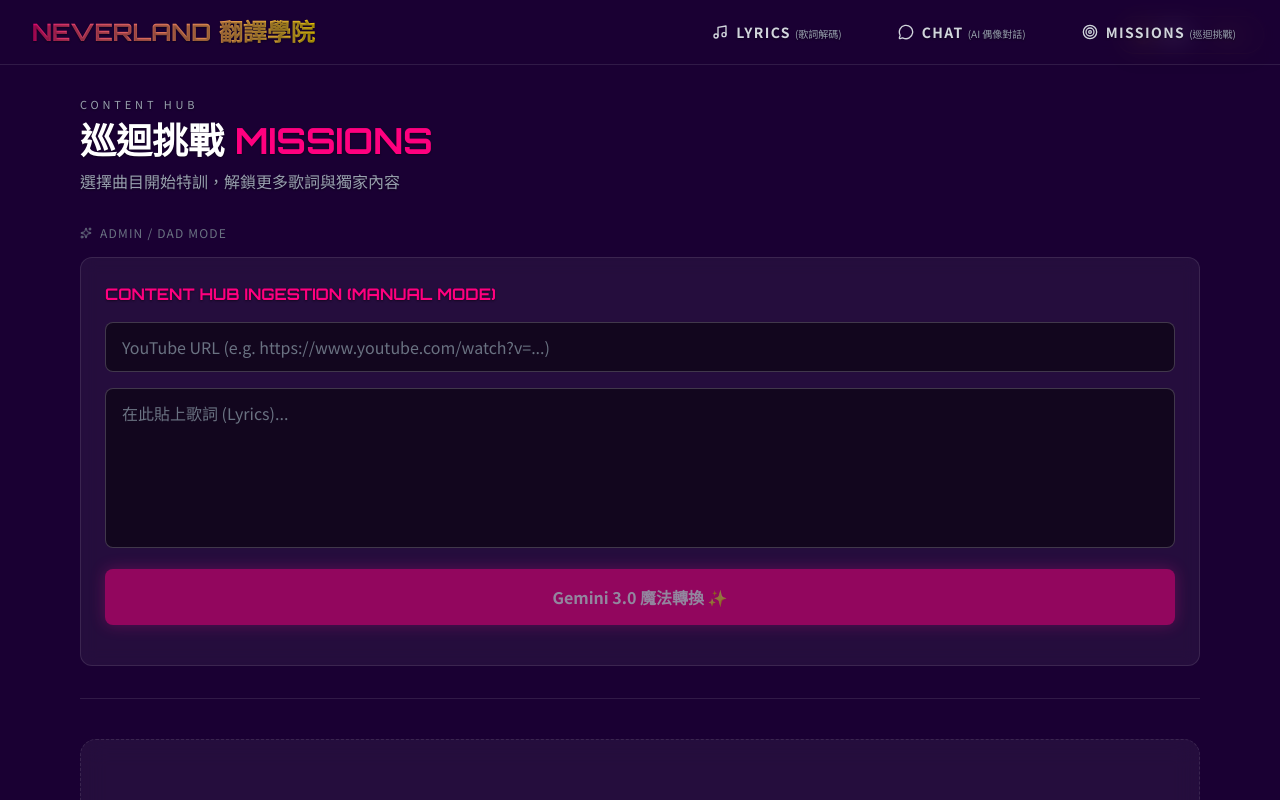
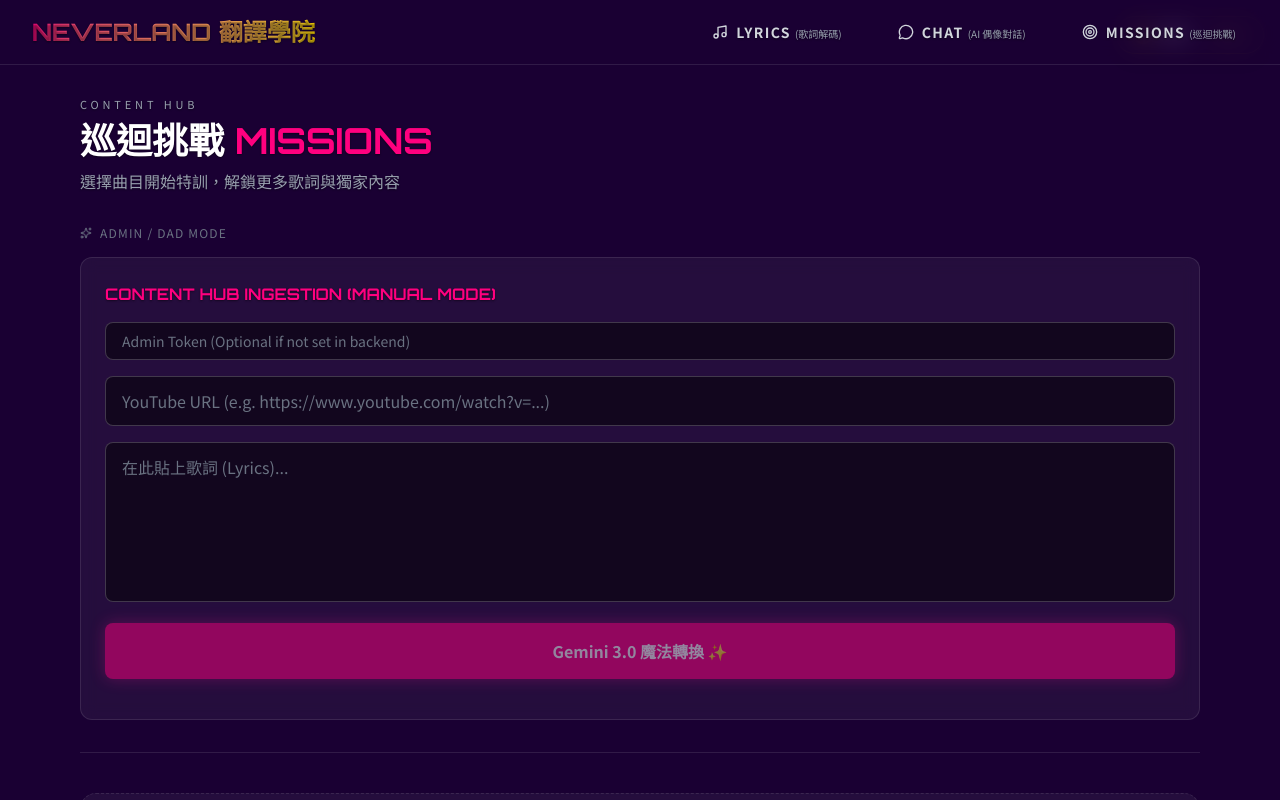
Before and after one commit to Jh676871/idel-en, a Next.js app: page /missions in a window 1280 px wide. Both pictures are taken after a click on the button "ADMIN / DAD MODE". Shown: the top 800 px of the page. Built offline with nearby package versions, Linux system fonts and the light colour scheme.

Commit message:
fix: resolve 401 unauthorized by adding auth headers and development bypass

```diff
--- a/app/api/process-content/route.ts
+++ b/app/api/process-content/route.ts
@@ -177,8 +177,12 @@ export async function POST(req: Request) {
   try {
     const adminHeader = (req.headers.get("x-admin-token") || "").trim();
     const adminToken = (process.env.ADMIN_TOKEN || "").trim();
-    if (!adminToken || adminHeader !== adminToken) {
+
+    if (adminToken && adminHeader !== adminToken) {
+      console.error(`[ProcessContent] Auth failed. Expected: '${adminToken.slice(0,3)}***', Got: '${adminHeader}'`);
       return NextResponse.json({ error: "Unauthorized" }, { status: 401 });
+    } else if (!adminToken) {
+        console.warn("[ProcessContent] No ADMIN_TOKEN set in environment. Allowing request (Development Mode).");
     }
 
     if (!AI_CONFIG.apiKey) {
--- a/components/missions/AdminIngest.tsx
+++ b/components/missions/AdminIngest.tsx
@@ -21,6 +21,7 @@ export function AdminIngest() {
   const [message, setMessage] = useState("");
   const [loadingText, setLoadingText] = useState("正在連線至 YouTube 舞台...");
   const [manualLyrics, setManualLyrics] = useState("");
+  const [adminToken, setAdminToken] = useState("");
   const { addMission } = useLearning();
 
   const handleIngest = async () => {
@@ -35,7 +36,10 @@ export function AdminIngest() {
       // Use the refactored process-content API
       const res = await fetch("/api/process-content", {
         method: "POST",
-        headers: { "Content-Type": "application/json" },
+        headers: {
+            "Content-Type": "application/json",
+            "x-admin-token": adminToken.trim()
+        },
         body: JSON.stringify({
             url,
             rawText: manualLyrics,
@@ -132,6 +136,15 @@ export function AdminIngest() {
 
             <div className="flex flex-col gap-4 mb-4">
               <input
+                type="password"
+                value={adminToken}
+                onChange={(e) => setAdminToken(e.target.value)}
+                placeholder="Admin Token (Optional if not set in backend)"
+                className="w-full bg-black/50 border border-white/20 rounded-lg px-4 py-2 text-white placeholder-gray-500 focus:outline-none focus:border-idle-pink transition-colors text-sm"
+                disabled={loading}
+              />
+
+              <input
                 type="text"
                 value={url}
                 onChange={(e) => setUrl(e.target.value)}
```
